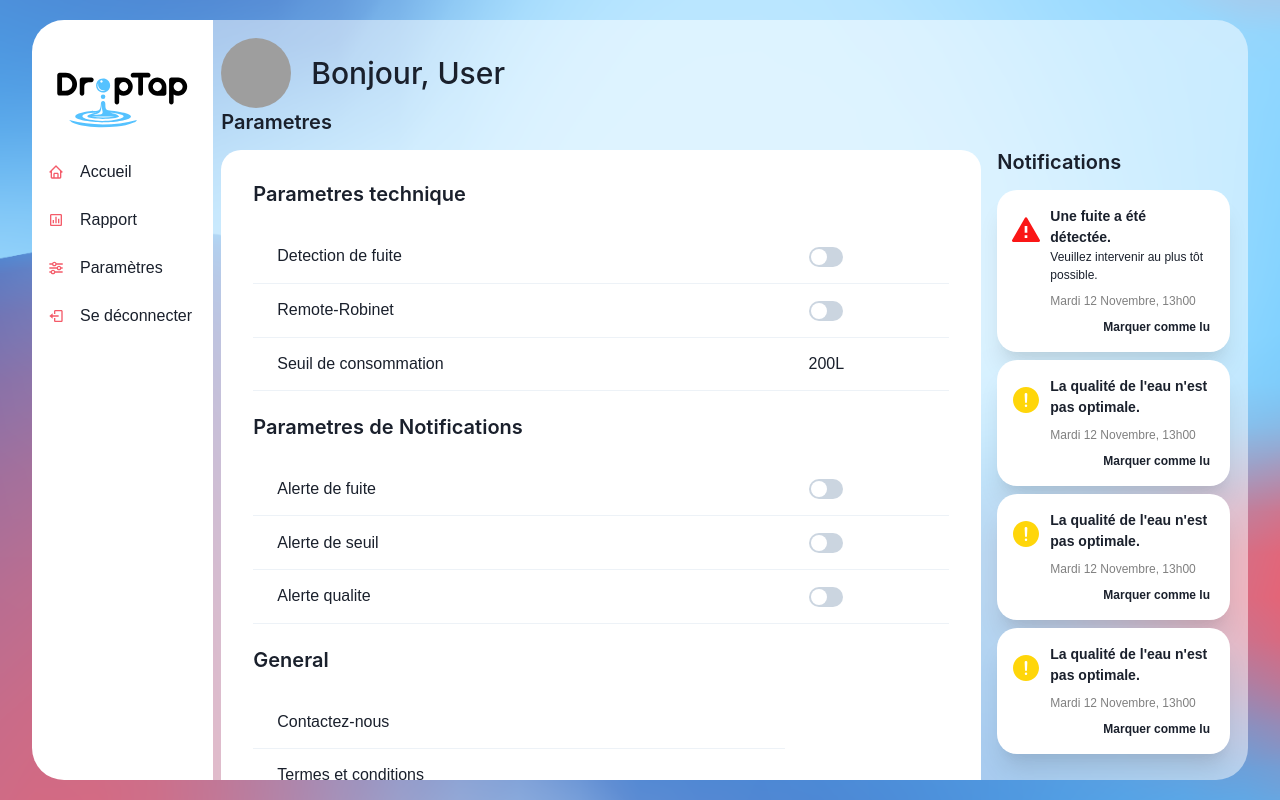
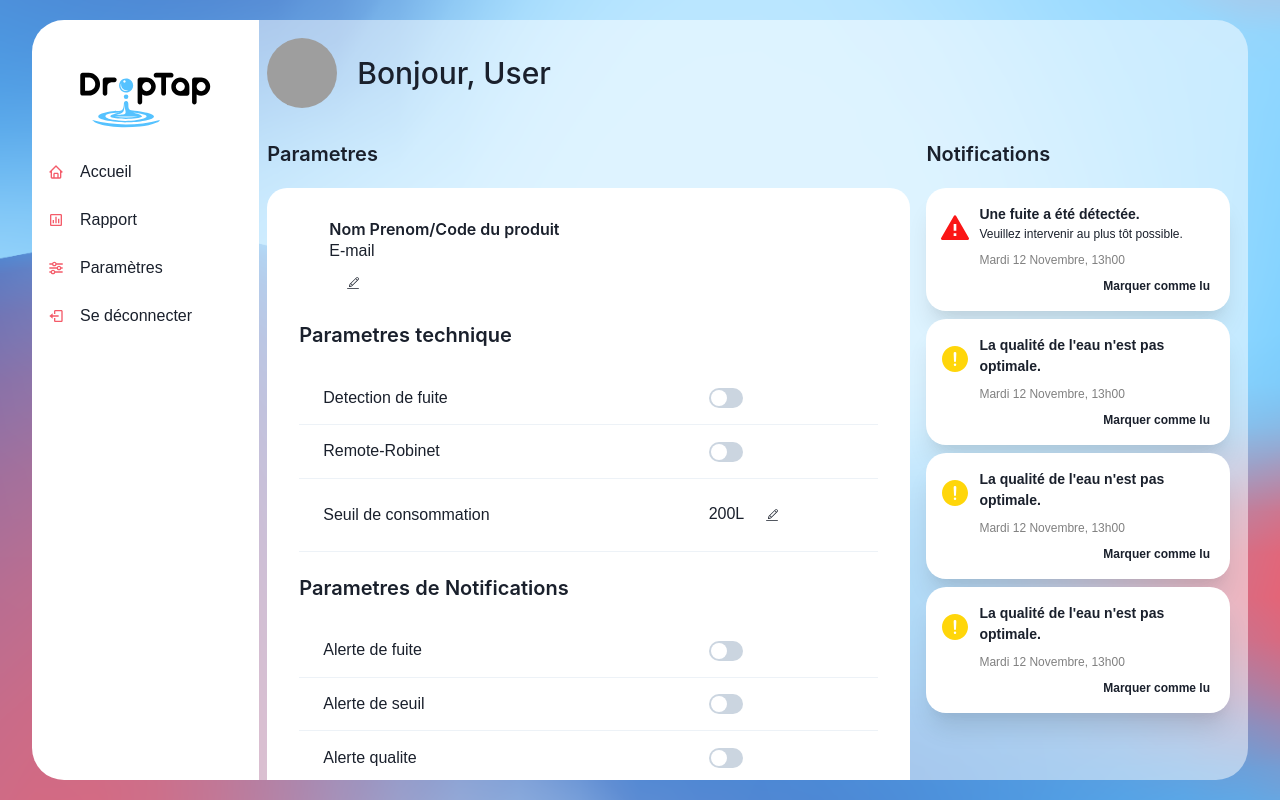
Before and after one commit to TheSilentDame02/DropTap_front, a React (Create React App) app in the folder droptap-app/: page /Settings in a window 1280 px wide. Built offline with nearby package versions, Linux system fonts and the light colour scheme; grey boxes are pictures that could not be loaded; a web font is replaced by a local one.

Commit message:
adding profile info,modal for seuil de consommation  and aligning settings with notification

```diff
--- /dev/null
+++ b/droptap-app/src/Assets/Styles/Settings.css
@@ -0,0 +1,4 @@
+.profile{
+    padding-left: 30px;
+    padding-bottom: 20px;
+}
--- a/droptap-app/src/Pages/Parametres.js
+++ b/droptap-app/src/Pages/Parametres.js
@@ -1,18 +1,43 @@
-import { Box, Grid, GridItem ,Table,Th,Td,Tr,Switch,Heading,Stack, HStack, VStack} from '@chakra-ui/react'
+import { Box, Grid, GridItem ,Table,Td,Tr,Switch,Heading,Button,Modal,ModalOverlay,ModalContent,ModalHeader,ModalFooter,ModalBody,ModalCloseButton,useDisclosure, FormControl,
+    FormLabel,
+    FormErrorMessage,
+    FormHelperText,
+Input,Text} from '@chakra-ui/react'
 import Notifications from "../Components/Notifications";
+import { CiEdit } from "react-icons/ci";
+import { IoTrendingUp } from 'react-icons/io5';
+import '../Assets/Styles/Settings.css';
+
 
 const Settings = () => {
+    const { isOpen, onOpen, onClose } = useDisclosure();
     return (
         <>
-        <Grid templateColumns='repeat(8, 1fr)' templateRows='repeat(20, 1fr)' gap={4} >
+        <br></br>
+        <Grid templateColumns='repeat(9, 1fr)' templateRows='repeat(20, 1fr)' gap={4} >
             <GridItem colSpan={6} rowSpan={1}>
                 <Heading as="h1" size="md" fontWeight="600">
                     Parametres
                 </Heading>
             </GridItem>
+            <GridItem colSpan={3} rowSpan={1}>
+            <Heading as="h1" size="md" fontWeight="600">
+                    Notifications
+                </Heading>
+            </GridItem>
             <GridItem colSpan={6} rowSpan={19}>
 
                 <Box w='100%' p={8} bg="white" borderRadius="20px" >
+                    <div className='profile'>
+                    <Heading as="h3" size="sm" fontWeight="600">
+                    Nom Prenom/Code du produit
+                </Heading>
+                <Text>E-mail</Text>
+                <div >
+                <Button borderRadius={"20px"} bg="trasparent"><CiEdit /></Button>
+                </div>
+
+                    </div>
                     <Table>
                     <Heading as="h1" size="md" fontWeight="600">
                     Parametres technique
@@ -28,7 +53,29 @@ const Settings = () => {
                         </Tr>
                         <Tr>
                             <Td>Seuil de consommation</Td>
-                            <Td>200L</Td>
+                            <Td>200L <Button bg="transparent" onClick={onOpen}><CiEdit /></Button>
+                            <Modal blockScrollOnMount={false} isOpen={isOpen} onClose={onClose} closeOnOverlayClick={false} >
+        <ModalOverlay />
+        <ModalContent>
+          <ModalHeader>Seuil de Consommation</ModalHeader>
+          <ModalCloseButton />
+          <ModalBody>
+          <FormControl>
+  <FormLabel>Seuil de consommation</FormLabel>
+  <Input type='text' placeholder='200' />
+  <FormHelperText>Veuillez entrez la consommation du mois</FormHelperText>
+</FormControl>
+          </ModalBody>
+
+          <ModalFooter>
+            <Button colorScheme='blue' mr={3} onClick={onClose}>
+              Discard
+            </Button>
+            <Button variant='ghost'>Save</Button>
+          </ModalFooter>
+        </ModalContent>
+      </Modal>
+                            </Td>
                         </Tr>
                         <br/>
                         <Heading as="h1" size="md" fontWeight="600">Parametres de Notifications</Heading>
@@ -59,12 +106,8 @@ const Settings = () => {
                     </Table>
                 </Box>
             </GridItem>
-            <GridItem colSpan={2} rowSpan={1}>
-            <Heading as="h1" size="md" fontWeight="600">
-                    Notifications
-                </Heading>
-            </GridItem>
-            <GridItem colSpan={2} rowSpan={19}>
+
+            <GridItem colSpan={3} rowSpan={19}>
                 <Notifications/>
             </GridItem>
         </Grid>
```
